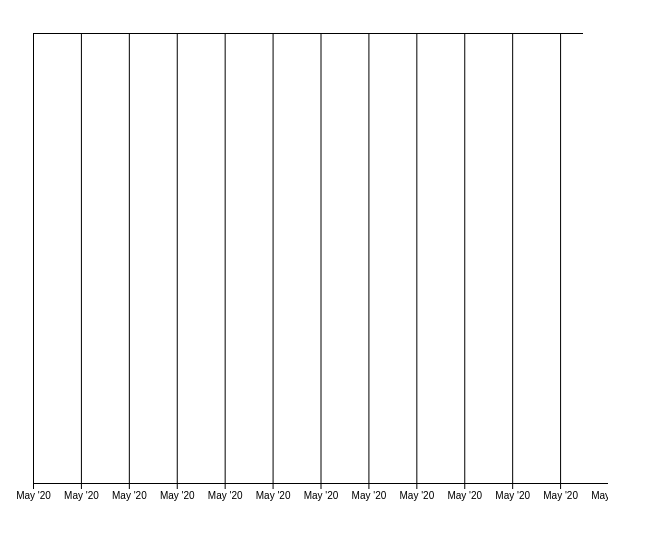
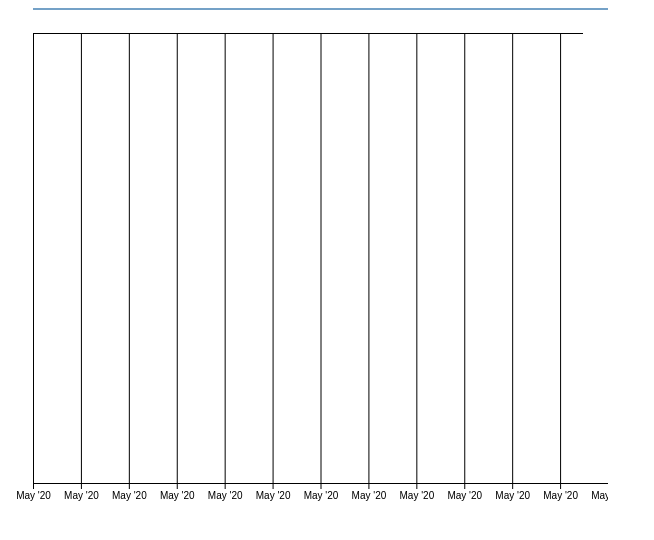
Before and after one commit to rafasj6/lactationPrediction, a plain HTML site: page index.html in a window 1280 px wide. Shown: the whole page, without its empty margins (0-654 px from the left). Drawn offline with nearby package versions, Linux system fonts and the light colour scheme.

Commit message:
added to index.html

```diff
--- a/index.html
+++ b/index.html
@@ -80,7 +80,7 @@
             .attr("stroke", "steelblue")
             .attr("stroke-width", 1.5)
             .attr("d", d3.line()
-                .x(0)//function(d) { console.log(d3.timeParse("%Y-%m-%dT%H:%M")(d.date));return dateScale(d3.timeParse("%Y-%m-%dT%H:%M")(d.date)) })
+                .x(function(d) { console.log(d3.timeParse("%Y-%m-%dT%H:%M")(d.date));return dateScale(d3.timeParse("%Y-%m-%dT%H:%M")(d.date)) })
                 .y(1)//function(d) { return yieldScale(d.lactation_yield)})
                 )
     })
```
